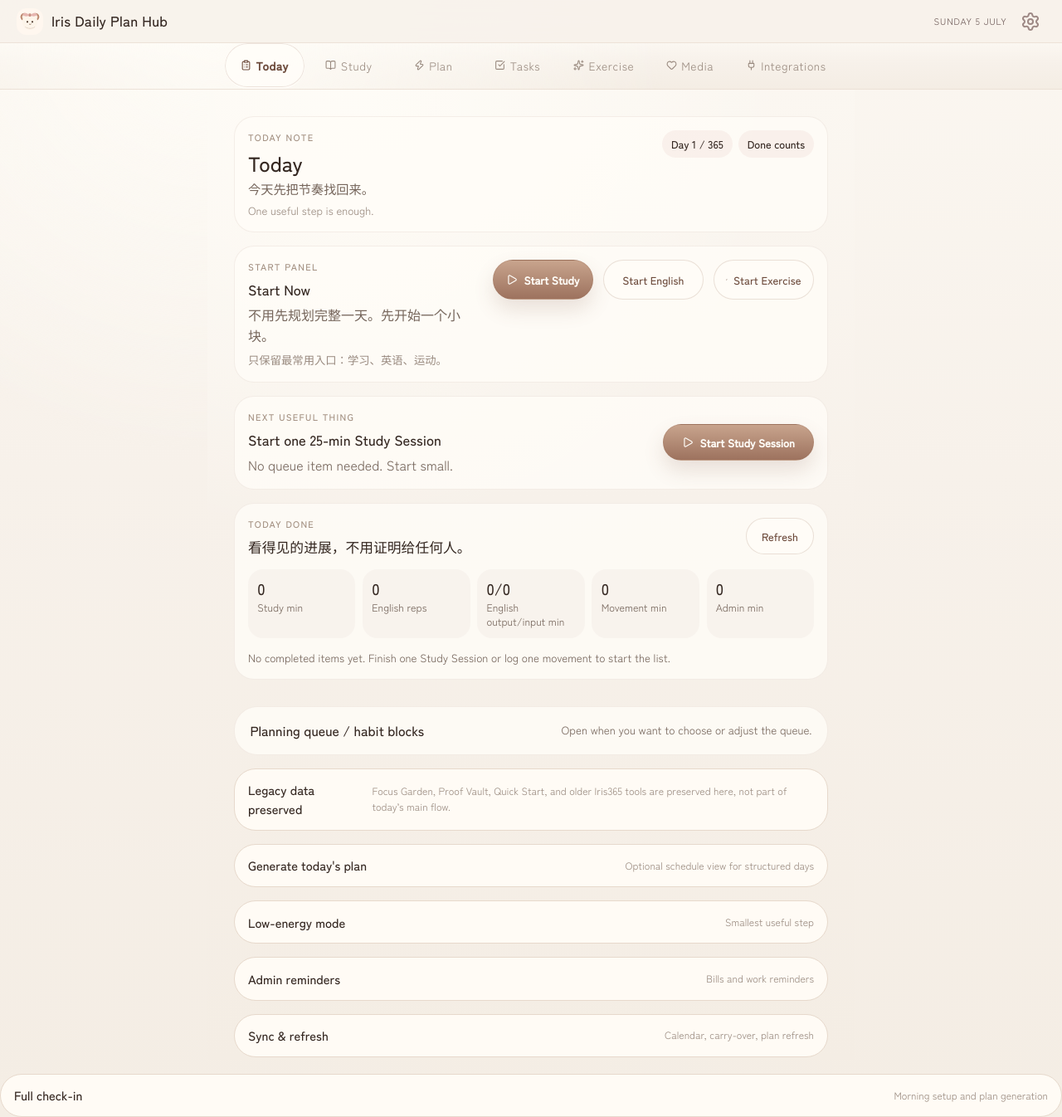
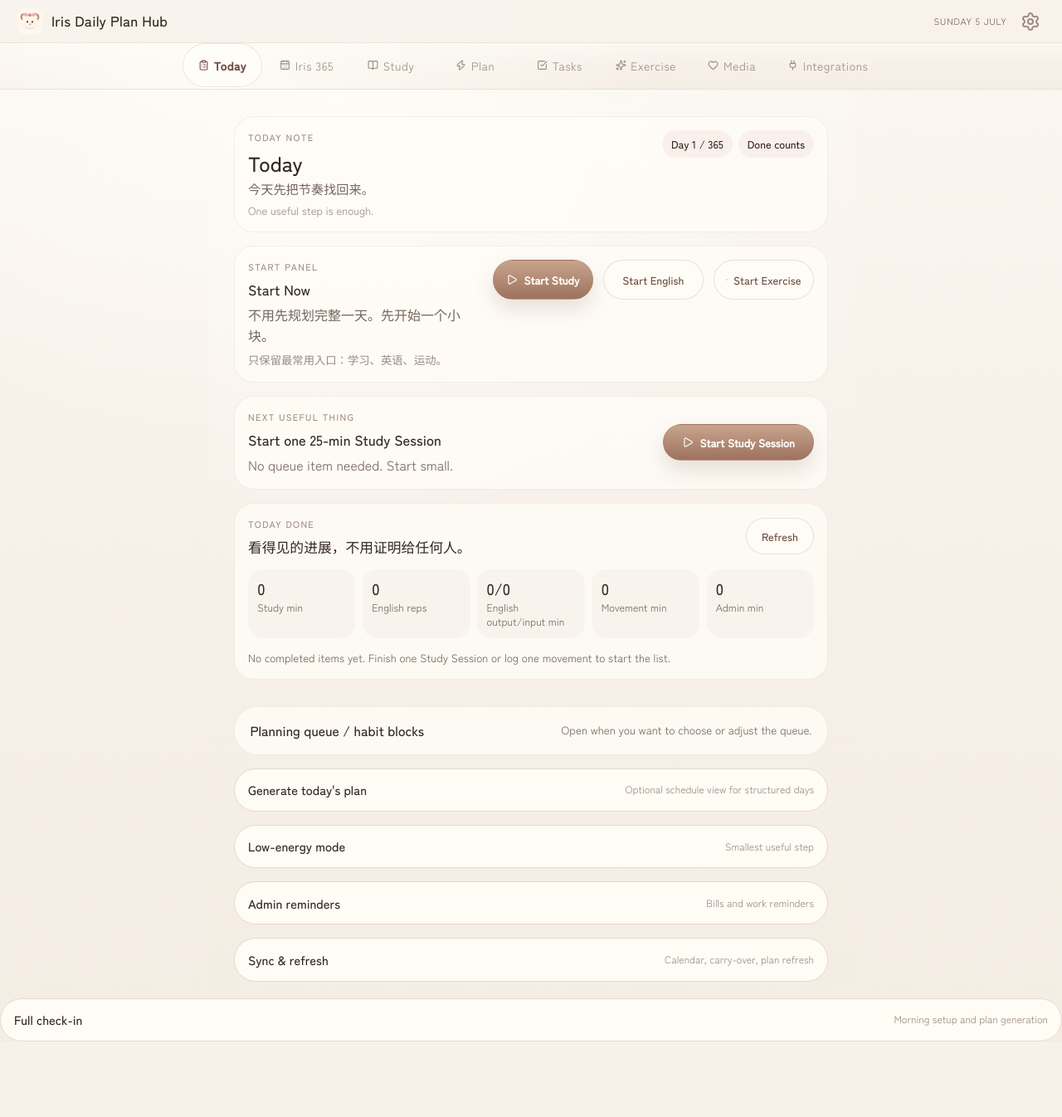
Before and after one commit to iriskumi/iris-daily-plan, a React (Vite) app: page / in a window 1280 px wide. Shown: the whole page at 83% size. After the commit the page ends 1255 px from the top, so only its background shows below. Built offline with nearby package versions, Linux system fonts and the light colour scheme; a web font is replaced by a local one.

Commit message:
Promote Iris 365 to top navigation

```diff
--- a/src/App.tsx
+++ b/src/App.tsx
@@ -1,4 +1,4 @@
-import { useRef, useState, useEffect, type ReactNode } from 'react'
+import { useState, useEffect, type ReactNode } from 'react'
 import {
   ClipboardList,
   BookOpen,
@@ -19,6 +19,7 @@ import {
   Clock,
   Sparkles,
   Plus,
+  CalendarDays,
 } from 'lucide-react'
 import type {
   GeneratedPlan,
@@ -117,15 +118,10 @@ import { DURATION_GROUPS, isStandardDuration, longBlockHint } from './durations'
 import * as timerEngine from './timerEngine'
 import { writeFocusBlockSessionToTaskStore, writeInboxTaskToTaskStore } from './taskStore'
 import { consumeExpressionHubUrlImport } from './expressionHubImport'
-import {
-  iris365DayInfo,
-  loadIris365Momentum,
-  MONTHLY_MOMENTUM_PLAN,
-} from './iris365MomentumStorage'
 import type { TimerSession } from './timerEngineTypes'
 import './index.css'
 
-type Tab = 'today' | 'study' | 'plan' | 'tasks' | 'exercise' | 'media' | 'integrations' | 'settings'
+type Tab = 'today' | 'iris365' | 'study' | 'plan' | 'tasks' | 'exercise' | 'media' | 'integrations' | 'settings'
 type TaskView = 'tasks' | 'templates'
 
 interface StartTodayResult {
@@ -133,8 +129,9 @@ interface StartTodayResult {
   carryOverSuggestions: CarryOverSuggestion[]
 }
 
-const TABS: { id: Extract<Tab, 'today' | 'study' | 'plan' | 'tasks' | 'exercise' | 'media' | 'integrations'>; label: string; icon: ReactNode }[] = [
+const TABS: { id: Extract<Tab, 'today' | 'iris365' | 'study' | 'plan' | 'tasks' | 'exercise' | 'media' | 'integrations'>; label: string; icon: ReactNode }[] = [
   { id: 'today', label: 'Today', icon: <ClipboardList /> },
+  { id: 'iris365', label: 'Iris 365', icon: <CalendarDays /> },
   { id: 'study', label: 'Study', icon: <BookOpen /> },
   { id: 'plan', label: 'Plan', icon: <Zap /> },
   { id: 'tasks', label: 'Tasks', icon: <CheckSquare /> },
@@ -747,6 +744,7 @@ export default function App() {
             }}
           />
         )}
+        {tab === 'iris365' && <Iris365 />}
         {tab === 'study' && <StudyDashboard />}
         {tab === 'plan' && (
           <PlanWorkspace
@@ -897,33 +895,6 @@ interface TodayCommandCentreProps {
   onOpenExercise: () => void
 }
 
-function Iris365MomentumCompactCard() {
-  const today = getLocalDateKey()
-  const { dayNumber, daysRemaining } = iris365DayInfo(today)
-  const store = loadIris365Momentum()
-  const entry = store.entries[today]
-  const month = MONTHLY_MOMENTUM_PLAN[today.slice(0, 7)] ?? MONTHLY_MOMENTUM_PLAN['2026-07']
-  const movedToday = Boolean(entry?.movementDone)
-  const yesterday = new Date(`${today}T12:00:00`)
-  yesterday.setDate(yesterday.getDate() - 1)
-  const movedYesterday = Boolean(store.entries[getLocalDateKey(yesterday)]?.movementDone)
-  const neverMissTwice = movedToday || movedYesterday ? 'On track' : 'Restart today'
-
-  return (
-    <section className="iris365-compact-card" aria-label="Iris365 Momentum">
-      <div>
-        <div className="section-label">Iris365 Momentum</div>
-        <h3>Day {dayNumber} / 365</h3>
-        <p>{month.theme} · {daysRemaining} days remaining</p>
-      </div>
-      <div className="iris365-compact-grid">
-        <span><strong>{neverMissTwice}</strong><small>never miss twice</small></span>
-        <span><strong>{entry?.tomorrowRestartStep || 'One small step'}</strong><small>today’s smallest step</small></span>
-      </div>
-    </section>
-  )
-}
-
 function ActiveSessionMiniBanner({
   onOpenStudy,
   onOpenExercise,
@@ -1008,8 +979,6 @@ function TodayCommandCentre({
   const [startNowMessage, setStartNowMessage] = useState<string | null>(null)
   const [startNowCopied, setStartNowCopied] = useState(false)
   const [planSectionOpen, setPlanSectionOpen] = useState(false)
-  const [comebackOpen, setComebackOpen] = useState(false)
-  const comebackPanelRef = useRef<HTMLDetailsElement | null>(null)
   const overdueBills = urgentBills.filter(b => getDaysUntil(b.dueDate) < 0)
   const dueSoonBills = urgentBills.filter(b => getDaysUntil(b.dueDate) >= 0)
   const workReminders = getTodayWorkReminders(activeWorkLeads)
@@ -1152,20 +1121,6 @@ function TodayCommandCentre({
           onOpenStudy={onOpenStudy}
           onOpenExercise={onOpenExercise}
         />
-        <details
-          ref={comebackPanelRef}
-          className="home-secondary-panel"
-          open={comebackOpen}
-          onToggle={event => setComebackOpen(event.currentTarget.open)}
-        >
-          <summary>
-            <span>Legacy data preserved</span>
-            <small>Focus Garden, Proof Vault, Quick Start, and older Iris365 tools are preserved here, not part of today’s main flow.</small>
-          </summary>
-          <Iris365MomentumCompactCard />
-          <Iris365 />
-        </details>
-
         {showEmbeddedPlan && (
           <details
             className="home-secondary-panel"
--- a/src/components/Iris365.tsx
+++ b/src/components/Iris365.tsx
@@ -878,7 +878,7 @@ export default function Iris365() {
             {preStart ? (
               <div className="iris365-prestart-note">
                 <strong>Starts tomorrow</strong>
-                <p>Get ready: choose your first tiny proof. The daily check-in unlocks on 6 Jul 2026.</p>
+                <p>Get ready: choose your first tiny proof. The daily check-in unlocks on {formatDate(IRIS_365_START_DATE)}.</p>
               </div>
             ) : (
               <>
--- a/src/iris365MomentumStorage.ts
+++ b/src/iris365MomentumStorage.ts
@@ -19,7 +19,7 @@ export interface Iris365MomentumStore {
 }
 
 const STORAGE_KEY = 'iris-365-log'
-export const IRIS365_MOMENTUM_START_DATE = '2026-07-07'
+export const IRIS365_MOMENTUM_START_DATE = '2026-07-08'
 export const IRIS365_MOMENTUM_END_DATE = '2027-07-06'
 
 export const MONTHLY_MOMENTUM_PLAN: Record<string, { theme: string; focus: string[]; reminder: string }> = {
--- a/src/iris365Storage.ts
+++ b/src/iris365Storage.ts
@@ -24,8 +24,8 @@ import type { StudySessionRecord } from './studyTypes'
 const STORAGE_KEY = 'iris-365'
 const SCHEMA_VERSION = 1
 const JOURNEY_DAYS = 365
-export const IRIS_365_START_DATE = '2026-07-06'
-export const IRIS_365_END_DATE = '2027-07-05'
+export const IRIS_365_START_DATE = '2026-07-08'
+export const IRIS_365_END_DATE = '2027-07-07'
 
 const DEFAULT_DOPAMINE_SWAP_LIBRARY: Array<Omit<Iris365DopamineSwapLibraryItem, 'id' | 'createdAt' | 'updatedAt' | 'timesUsed'>> = [
   { text: 'Brownian noise with rain and thunder', status: 'works' },
```
